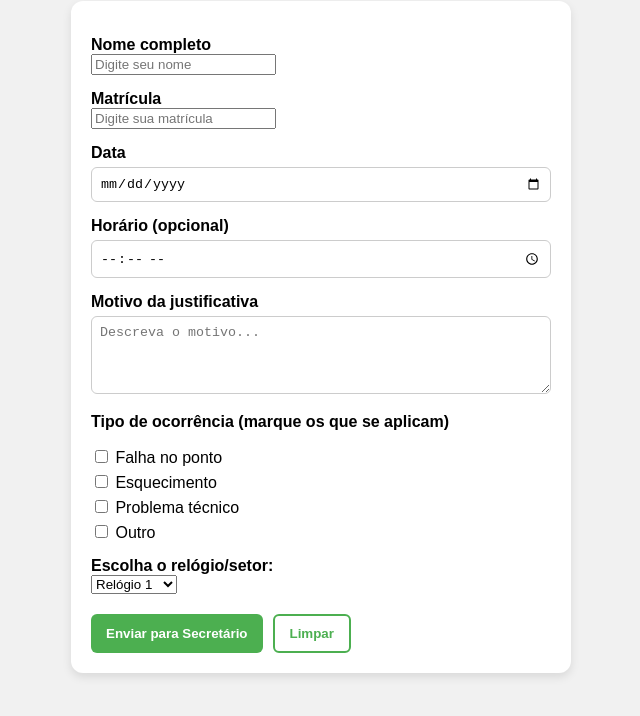
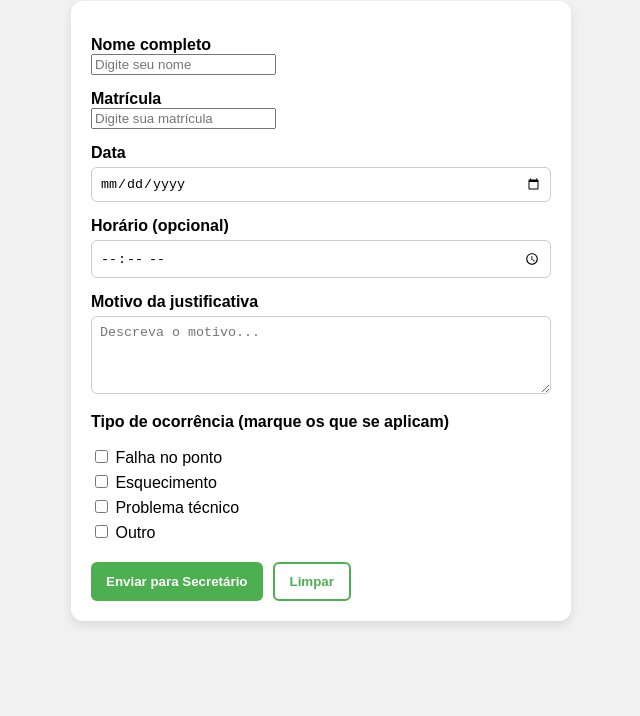
Before and after one commit to Wallacet28/leitura, a plain HTML site: page index.html in a window 1280 px wide. Shown: the part 166-882 px from the top of the page, without its empty margins (319-959 px from the left). After the commit the page ends 837 px from the top, so only its background shows below. Drawn offline with Linux system fonts and the light colour scheme.

Commit message:
Update index.html

```diff
--- a/index.html
+++ b/index.html
@@ -36,20 +36,6 @@
         <label><input type="checkbox" class="tipo" value="Outro"> Outro</label>
       </div>
 
-      <label for="setor">Escolha o relógio/setor:</label>
-      <select id="setor">
-        <option value="relogio1">Relógio 1</option>
-        <option value="relogio2">Relógio 2</option>
-        <option value="relogio3">Relógio 3</option>
-        <option value="relogio4">Relógio 4</option>
-        <option value="relogio5">Relógio 5</option>
-        <option value="relogio6">Relógio 6</option>
-        <option value="relogio7">Relógio 7</option>
-        <option value="relogio8">Relógio 8</option>
-        <option value="relogio9">Relógio 9</option>
-        <option value="relogio10">Relógio 10</option>
-      </select>
-
       <div class="actions">
         <button type="submit" class="btn primary">Enviar para Secretário</button>
         <button type="reset" class="btn ghost">Limpar</button>
@@ -59,4 +45,4 @@
 
   <script src="script.js"></script>
 </body>
-  </html>
+</html>
```
